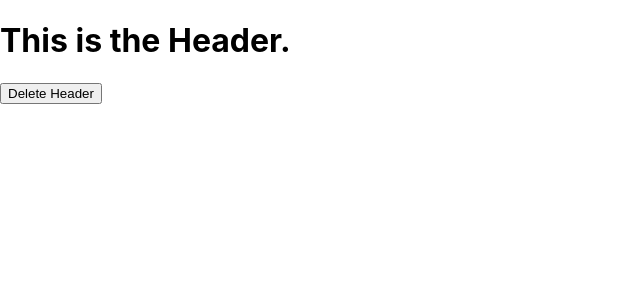
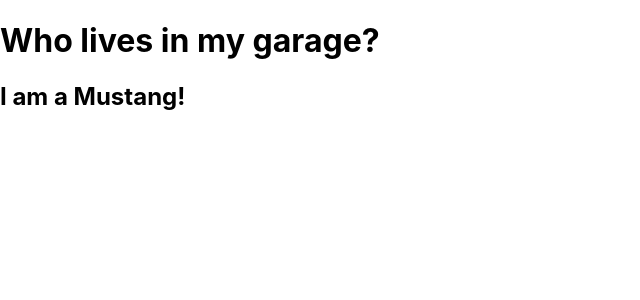
Before and after one commit to maribelcuales/React-Review-Project, a React (Create React App) app: page / in a window 1280 px wide. Shown: the top 300 px of the page, without its empty margins (0-640 px from the left). Built offline with nearby package versions, Linux system fonts and the light colour scheme.

Commit message:
Render Garage component to root element.

```diff
--- a/src/index.js
+++ b/src/index.js
@@ -2,11 +2,11 @@
 import ReactDOM from 'react-dom';
 import './index.css';
 // import App from './App';
-import Container from './Container';
+import Garage from './Garage';
 
 ReactDOM.render(
   //<App />,
   //<Header favCol="yellow"/>,
-  <Container />,
+  <Garage />,
   document.getElementById('root')
 );
```
